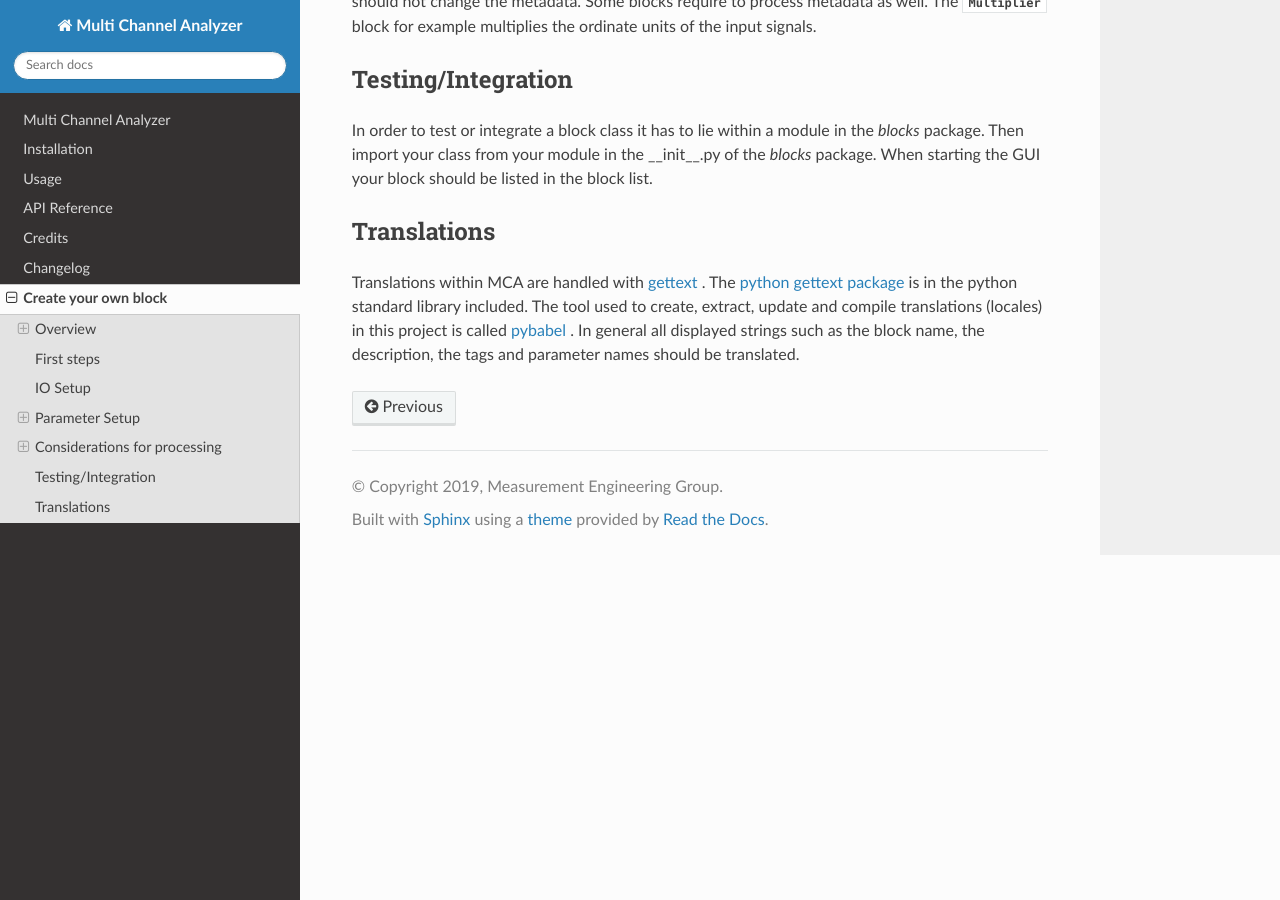
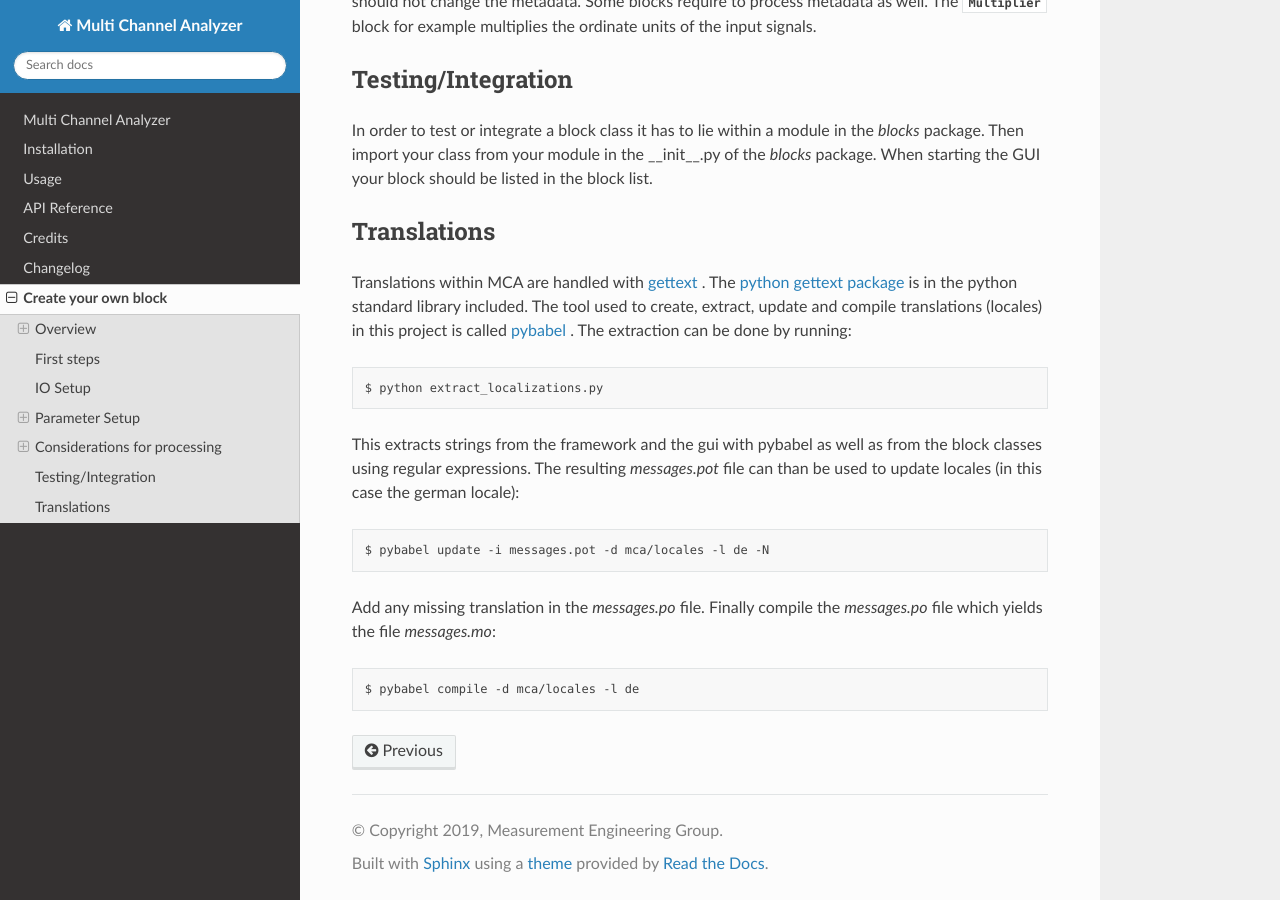
Before and after one commit to emtpb/mca, a Sphinx documentation site: the page built from docs/block_guide.rst, in a window 1280 px wide and 900 px high, scrolled down 8039 px. Built offline with Sphinx 7.4.7 and the Read the Docs theme 2.0.0, drawn with Linux system fonts in a browser that asks for light colours; formulas are drawn with MathJax 3.

Commit message:
Update translation chapter

```diff
--- a/docs/block_guide.rst
+++ b/docs/block_guide.rst
@@ -425,10 +425,25 @@ should be listed in the block list.
 Translations
 ============
 
+
+
 Translations within MCA are handled with `gettext <https://www.gnu.org/software/gettext/>`_ .
 The `python gettext package <https://docs.python.org/3/library/gettext.html>`_
 is in the python standard library included.
 The tool used to create, extract, update and compile translations (locales) in
 this project is called `pybabel <http://babel.pocoo.org/en/latest/cmdline.html>`_ .
-In general all displayed strings such as the block name, the description,
-the tags and parameter names should be translated.
+The extraction can be done by running::
+
+    $ python extract_localizations.py
+
+This extracts strings from the framework and the gui with pybabel
+as well as from the block classes using regular expressions.
+The resulting *messages.pot* file can than be used to update locales
+(in this case the german locale)::
+
+    $ pybabel update -i messages.pot -d mca/locales -l de -N
+
+Add any missing translation in the *messages.po* file. Finally compile the
+*messages.po* file which yields the file *messages.mo*::
+
+    $ pybabel compile -d mca/locales -l de
```
